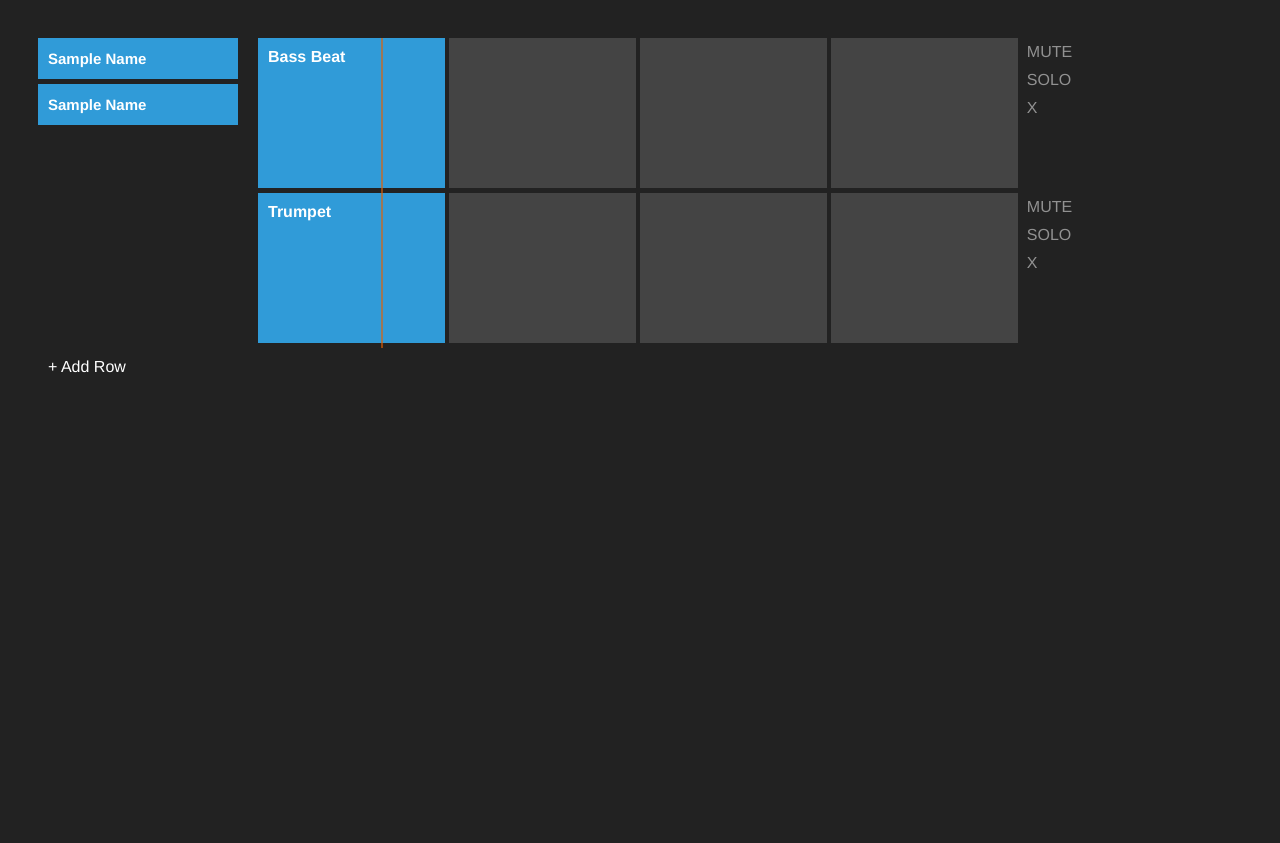
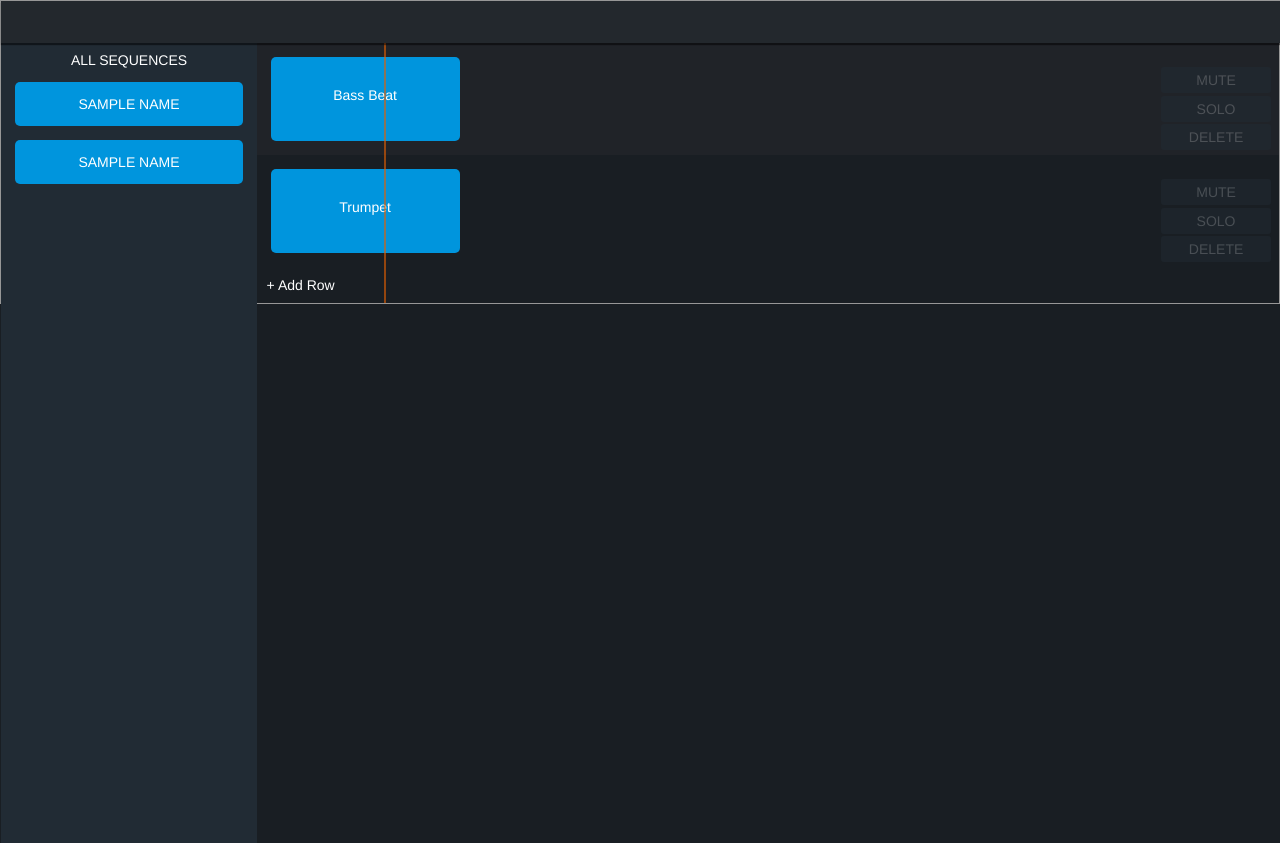
Before and after one commit to sanjaypoyzer/FunkJamTracker, a plain HTML site: page tracker.html in a window 1280 px wide. Before the commit the page ends 800 px from the top, so only its background shows below. Drawn offline with nearby package versions, Linux system fonts and the light colour scheme.

Commit message:
some styles

```diff
--- /dev/null
+++ b/style.scss
@@ -0,0 +1,167 @@
+* {
+ font-family: "HelveticaNeue-Light", "Helvetica Neue Light", "Helvetica Neue", Helvetica, Arial, "Lucida Grande", sans-serif;
+ font-size: 14px;
+ font-weight: 300;
+ color: #fff;
+}
+
+body {
+  height: 100%;
+  background: #191E23;
+  border: 1px solid #979797;
+  margin: 0;
+  padding:0;
+}
+
+header{
+  background: #23282D;
+  width: 100%;
+  height: 3em;
+  -moz-box-shadow:    0px 2px 1px 0px rgba(0,0,0,0.50);
+  -webkit-box-shadow: 0px 2px 1px 0px rgba(0,0,0,0.50);
+  box-shadow:         0px 2px 1px 0px rgba(0,0,0,0.50);
+  position: fixed;
+  z-index: 999;
+}
+
+main{
+  margin-top: 3em;
+  display: block;
+  height: 100%;
+  min-height: 100%;
+}
+
+.new-cards {
+  width: 20%;
+  height: 100%;
+  position: absolute;
+  cursor: move;
+  background: #212B34;
+  h1{
+    color: #ffffff;
+    text-align: center;
+    text-transform: uppercase;
+  }
+  .new-card  {
+  padding: 1em;
+  margin: 1em;
+  color: white;
+  cursor: move;
+  border-radius: 5px;
+  background: #0095DD;
+
+    h1 {
+    padding: 0;
+    margin: 0;
+    font-size: 1em;
+    }
+    .delete-card {
+      display: none;
+    }
+  }
+  .card h1 {
+  padding: 0;
+  margin: 0;
+  color: white;
+  font-size: 16px;
+  }
+}
+
+
+.tracker-wrapper {
+  position: relative;
+  width: 80%;
+  margin-left: 20%;
+  border: none;
+}
+
+.tracker {
+  width: 100%;
+  .row {
+    position: relative;
+    height: 6em;
+    padding: 1em;
+    &:nth-of-type(odd){
+      background: #202328;
+
+    }
+  }
+  .cell {
+    height: 100%;
+    float: left;
+    position: relative;
+    width: 19%;
+    margin-right: 1em;
+  }
+  .row-ui {
+    float: right;
+    margin: .5em;
+    width: 10%;
+    text-align: center;
+    a {
+    display: block;
+    width: 100%;
+    border-radius: 3px;
+    background: #212B34;
+    margin: .2em;
+    color: rgba(255, 255, 255, 0.4);
+    opacity: .5;
+    display: block;
+    text-decoration: none;
+    padding: 5px;
+      &:hover {
+      color: rgba(255, 255, 255, 1);
+      opacity: 1;
+      }
+    }
+  }
+  .drop-hover {
+  background: #666;
+  }
+}
+
+
+
+.ui-sortable-placeholder {
+  display: none;
+}
+
+.card {
+  width: 100%;
+  height: 100%;
+  position: relative;
+  padding: 1.5em;
+  margin-right: 1em;
+  cursor: move;
+  -webkit-box-sizing: border-box;
+  -moz-box-sizing: border-box;
+  border-radius: 5px;
+  background: #0095DD;
+  text-align: center;
+}
+
+.bottom-ui {
+  padding: 10px;
+}
+
+.add-row {
+  color: white;
+  font-family: Helvetica;
+  text-decoration: none;
+}
+
+.delete-card {
+  color: white;
+  font-weight: bold;
+  text-decoration: none;
+}
+
+.playhead {
+  position: absolute;
+  width: 2px;
+  height: 100%;
+  opacity: .6;
+  top: 0px ;
+  left: 50px;
+  background: #E66000;
+}
--- a/tracker.html
+++ b/tracker.html
@@ -1,15 +1,20 @@
+<!DOCTYPE html>
 <html>
-  <head>
-
-    <script src="http://code.jquery.com/jquery-1.9.1.js" type="text/javascript" charset="utf-8"></script>
+<head>
+  <meta charset="UTF-8">
+  <title></title>
+      <script src="http://code.jquery.com/jquery-1.9.1.js" type="text/javascript" charset="utf-8"></script>
     <script src="http://code.jquery.com/ui/1.10.3/jquery-ui.js" type="text/javascript" charset="utf-8"></script>
     <script src="app.js" type="text/javascript" charset="utf-8"></script>
     <link rel="stylesheet" href="style.css" type="text/css" media="screen" title="no title" charset="utf-8">
-  </head>
+</head>
+<body>
+    <header>
 
-  <body>
-
+    </header>
+    <main>
     <div class="new-cards">
+      <h1>All Sequences</h1>
       <div class=" new-card">
         <h1>Sample Name</h1>
         <a class="delete-card" href="#">X</a>
@@ -40,7 +45,7 @@
           <div class="row-ui">
             <a href="#" class="mute-row">MUTE</a>
             <a href="#" class="delete-row">SOLO</a>
-            <a href="#" class="delete-row">X</a>
+            <a href="#" class="delete-row">DELETE</a>
           </div>
         </div>
         <div class="row">
@@ -59,17 +64,17 @@
           <div class="row-ui">
             <a href="#" class="mute-row">MUTE</a>
             <a href="#" class="delete-row">SOLO</a>
-            <a href="#" class="delete-row">X</a>
+            <a href="#" class="delete-row">DELETE</a>
           </div>
         </div>
       </div><!-- /tracker -->
       <div class="playhead"></div>
+          <div class="bottom-ui">
+      <a class="add-row" href="#">+ Add Row</a>
     </div>
-
-    <div class="bottom-ui">
-      <a class="add-row" href="#">+ Add Row</a>
     </div>
 
 
-  </body>
+  </main>
+</body>
 </html>
```
Also changed, not shown: style.css.
